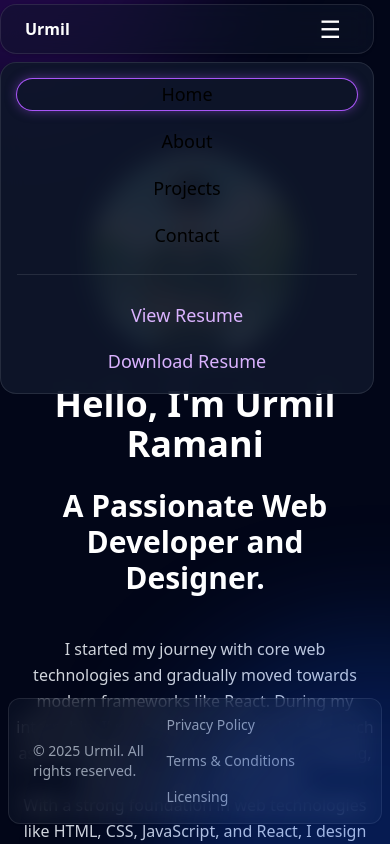
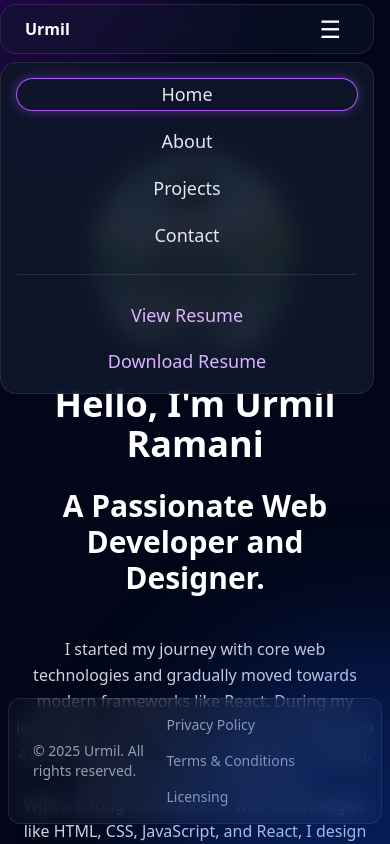
Before and after one commit to devurmil/react-portfolio, a React (Vite) app: page / in a window 390 px wide. Both pictures are taken after a click on the button "Open Menu". Built offline with nearby package versions, Linux system fonts and the light colour scheme.

Commit message:
refactor: remove commented animation from Home and apply text color to Header's mobile navigation.

```diff
--- a/src/components/Header/Header.jsx
+++ b/src/components/Header/Header.jsx
@@ -109,9 +109,9 @@ function Header() {
                             animate={{ opacity: 1, y: 0 }}
                             exit={{ opacity: 0, y: -10 }}
                             transition={{ type: "spring", stiffness: 260, damping: 22 }}
-                            className="sm:hidden mt-2 mx-auto max-w-6xl rounded-2xl
+                            className="sm:hidden text-gray-200 mt-2 mx-auto max-w-6xl rounded-2xl
                                     bg-slate-900/90 backdrop-blur-md border border-white/10
-                                    p-4"
+                                    p-4 "
                         >
                             <ul className="flex flex-col gap-4 text-center">
                                 {[
--- a/src/pages/Home.jsx
+++ b/src/pages/Home.jsx
@@ -14,11 +14,6 @@ function Home() {
   return (
     <PageWrapper>
       <AnimatedBackground />
-      {/* <motion.div
-        className="fixed bottom-[-150px] left-[-150px] w-96 h-96 bg-yellow-600/20 rounded-full blur-2xl"
-        animate={{ x: [0, -60, 0], y: [0, -40, 0] }}
-        transition={{ duration: 12, repeat: Infinity }}
-      /> */}
       <main className="relative max-w-6xl mx-auto px-4">
         <Hero />
         <Highlights />
```
